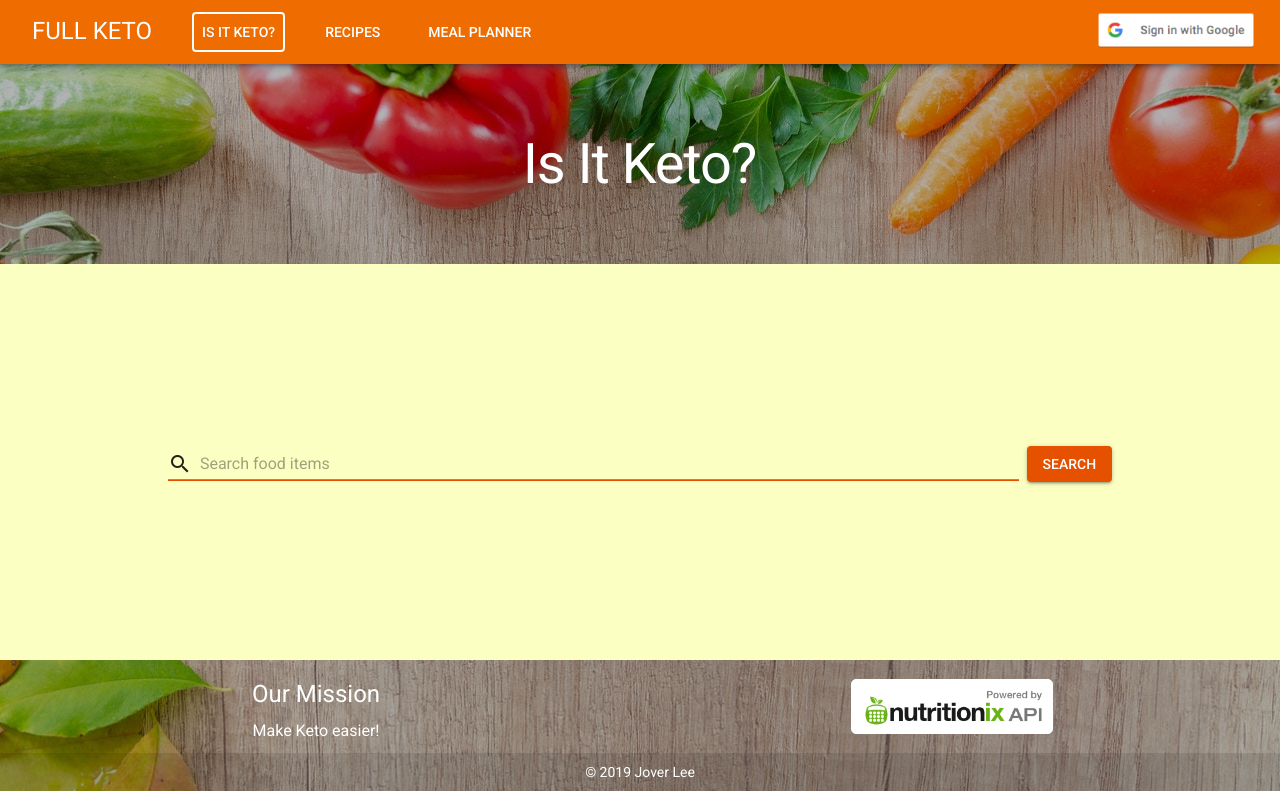
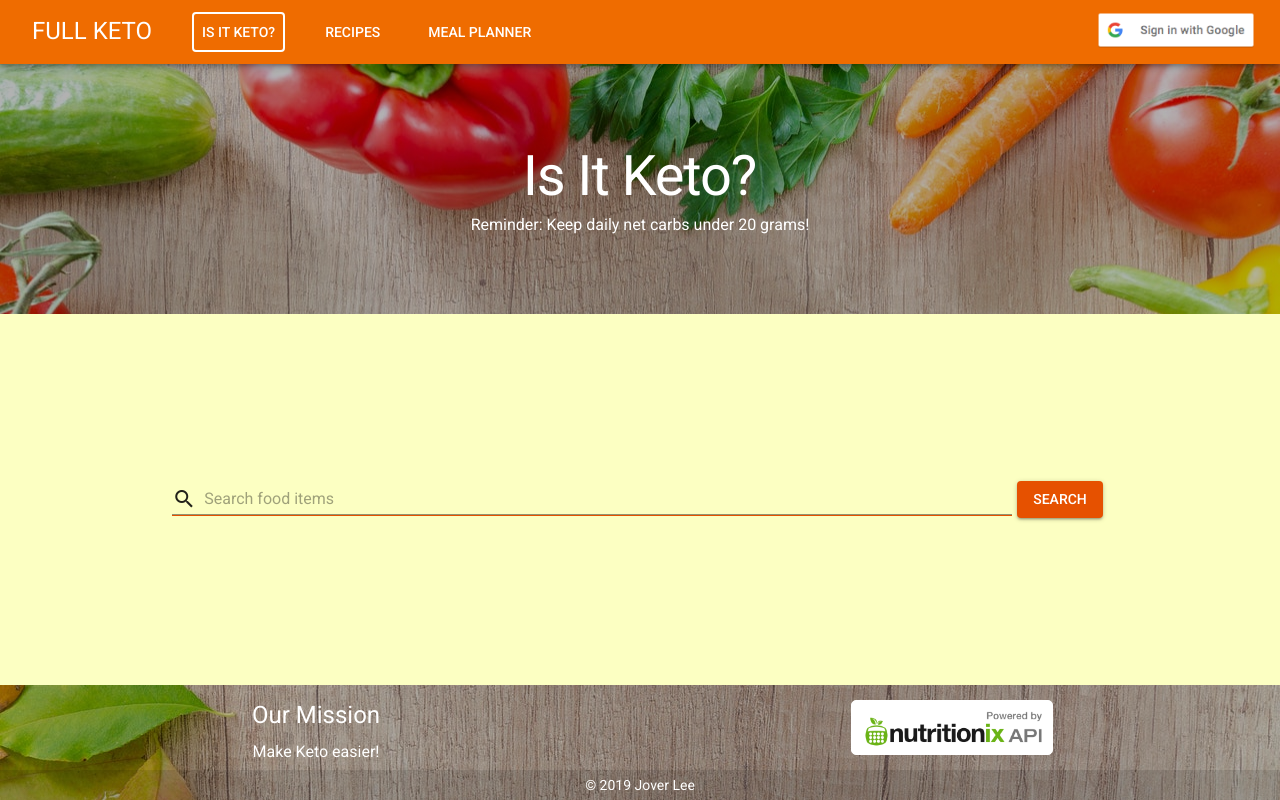
Before and after one commit to joverlee521/fullKetoReact, a React (Create React App) app in the folder client/: page /isitketo in a window 1280 px wide. Built offline with nearby package versions, Linux system fonts and the light colour scheme; no server answers.

Commit message:
finished fiddling with the layout of is it keto page

```diff
--- a/client/src/App.css
+++ b/client/src/App.css
@@ -1,4 +1,7 @@
 #app {
     display: flex;
+    flex-direction: column;
     flex-flow: column;
+    justify-content: space-between;
+    min-height: 100vh;
 }
--- a/client/src/components/Banner.js
+++ b/client/src/components/Banner.js
@@ -10,18 +10,21 @@ const styles = {
             rgba(0, 0, 0, 0.3)
           ), url(${BannerBackground})`,
         backgroundSize: "cover",
-        height: "25vh",
         color: "#fff",
-        flex: "0 1 auto"
+        flex: "1 0 auto"
+    },
+    centerText: {
+        textAlign: "center"
     }
 };
 
 function Banner(props){
     const { classes } = props;
     return(
-        <Grid container alignItems="center" justify="center" className={ classes.banner }>
+        <Grid container item alignItems="center" justify="center" className={ classes.banner }>
             <Grid item>
-                <Typography color="inherit" variant="display3">{ props.title }</Typography>
+                <Typography color="inherit" variant="display3" className={ classes.centerText }>{ props.title }</Typography>
+                { props.subtitle && <Typography color="inherit" variant="subheading" className={ classes.centerText }>{ props.subtitle }</Typography>}
             </Grid>
         </Grid>
     );
--- a/client/src/components/FoodItemCard.js
+++ b/client/src/components/FoodItemCard.js
@@ -1,35 +1,47 @@
 import React from "react";
-import { Card, CardContent, CardMedia, Typography, withStyles } from "@material-ui/core";
+import { Grid, Card, CardContent, CardMedia, Typography, withStyles } from "@material-ui/core";
 
 const styles = theme => ({
     container: {
-        display: "flex",
-        margin: "0vh 0vw 10vh",
+        margin: "0vh 5vw 5vh",
         [theme.breakpoints.up("md")]: {
             margin: "0vh 10vw 10vh"
         },
-        justifyContent: "space-between",
+
+        flex: "1 0 auto"
+    },
+    card: {
+        display: "flex",
+        flexWrap: "wrap",
+        justifyContent: "space-around",
         alignItems: "center",
-        flex: "1 0 auto"
+        textAlign: "justify"
     },
     foodImage : {
         height: 150,
-        width: 150
+        width: 150,
+        backgroundSize: "contain",
+        margin: 10
+    },
+    redText: {
+        color: "red"
+    },
+    greenText: {
+        color: "green"
     }
 });
 
 function FoodItemCard(props){
     const { classes, foodObj } = props;
-    const { food_name, serving_unit, full_nutrients, photo } = foodObj;
+    const { food_name, serving_weight_grams, full_nutrients, photo } = foodObj;
     let totalCarb = 0;
     let fiber = 0;
     let netCarb = 0;
-    let ketoStatus = false;
     for(var j = 0; j < full_nutrients.length; j++){
-        if(full_nutrients[j].attr_id == 205){
+        if(full_nutrients[j].attr_id === 205){
             totalCarb = full_nutrients[j].value.toFixed(2);
         }
-        if(full_nutrients[j].attr_id == 291){
+        if(full_nutrients[j].attr_id === 291){
             fiber = full_nutrients[j].value.toFixed(2);
         }
     }
@@ -39,21 +51,22 @@ function FoodItemCard(props){
     else{
         netCarb = totalCarb;
     }
-    if(netCarb < 20){
-        ketoStatus = true;
-    }
     return(
-        <Card className={ classes.container }>
+        <Grid item className={ classes.container }>
+            <Card className={ classes.card }>
                 <CardMedia className={ classes.foodImage } image={ photo.thumb }/>
                 <CardContent>
                     <Typography variant="h6">Food Name: { food_name }</Typography>
-                <Typography variant="h6">Serving Size: { serving_unit }</Typography>
+                    <Typography variant="h6">Serving Size: { serving_weight_grams } grams</Typography>
                     <Typography variant="h6">Net Carbs: { netCarb } grams</Typography>
                 </CardContent>
                 <CardContent>
-                <Typography variant="h5">Keto status: { ketoStatus ? "YES!" : "NO!" }</Typography>
+                    <Typography variant="h5">
+                        Is it Keto? <span className={ netCarb < 20 ? classes.greenText : classes.redText }>{ netCarb < 20 ? "YES!" : "NO!" }</span>
+                    </Typography>
                 </CardContent>
             </Card>
+        </Grid>
     )
 }
 
--- a/client/src/components/Footer.js
+++ b/client/src/components/Footer.js
@@ -35,7 +35,7 @@ const styles = {
 function Footer(props){
     const { classes } = props;
     return(
-        <Grid container className={ classes.footer } spacing={8}>
+        <Grid container className={ classes.footer }>
             <Grid container item>
                 <Grid container item direction="column" xs={6} justify="center" alignItems="center" spacing={8}>
                     <Grid item>
--- a/client/src/components/SearchBar.js
+++ b/client/src/components/SearchBar.js
@@ -4,8 +4,9 @@ import { Grid, Button, FormControl, Input, InputAdornment, Icon, withStyles } fr
 import { orange } from "@material-ui/core/colors";
 
 const styles = {
-    grow: {
-        flex: "1 0 auto"
+    container: {
+        flex: "2 1 auto",
+        padding: 10
     },
     underline: {
         borderBottom: `1px solid ${orange[900]} !important`,
@@ -17,6 +18,7 @@ const styles = {
         }
     },
     searchButton: {
+        margin: 5,
         backgroundColor: orange[900],
         color: "#fff",
         "&:hover": {
@@ -49,8 +51,8 @@ class SearchBar extends Component{
     render(){
         const { classes, placeholder } = this.props
         return(
-            <Grid container component={"form"} spacing={8} alignItems="center" justify="center" onSubmit={this.formSubmit} className={ classes.grow }>
-                <Grid item xs={8}>
+            <Grid container item component={"form"} alignItems="center" justify="center" onSubmit={this.formSubmit} className={ classes.container }>
+                <Grid item xs={ 8 }>
                     <FormControl fullWidth>
                         <Input
                           id="search-bar"
--- a/client/src/index.css
+++ b/client/src/index.css
@@ -1,11 +1,9 @@
 body {
     margin: 0;
     height: 100vh;
-    min-height: 100vh;
 }
 
 #root {
     height: 100%;
-    min-height: 100%;
     overflow: scroll;
 }
--- a/client/src/pages/IsItKeto.js
+++ b/client/src/pages/IsItKeto.js
@@ -24,7 +24,7 @@ class IsItKeto extends Component {
 	render(){
 		return (
 			<Grid container direction="column" className="container" justify="flex-start" alignContent="flex-start">
-				<Banner title="Is It Keto?" />
+				<Banner title="Is It Keto?" subtitle="Reminder: Keep daily net carbs under 20 grams!"/>
 				<SearchBar placeholder="Search food items" search={this.searchInput}/>
 				{ this.state.foodResult !== null && <FoodItemCard foodObj={ this.state.foodResult }/> }
 			</Grid>
--- a/client/src/pages/pages.css
+++ b/client/src/pages/pages.css
@@ -1,12 +1,14 @@
 /* For mobile, want the page to take up 100vh */
 .container {
-    flex: 8 0 100vh;
-	background-color: #FCFFC2;
+    flex: 3 0 100%;
+    flex-wrap: nowrap !important;
+    justify-content: space-between;
+    background-color: #FCFFC2;
 }
 
 /* For desktop, want the page to only take up 75vh */
 @media screen and (min-width: 768px){
     .container {
-        flex: 8 0 75vh;
+        flex: 8 0 70vh;
     }
 }
```
Lines whose indentation alone changed are shown as unchanged.
